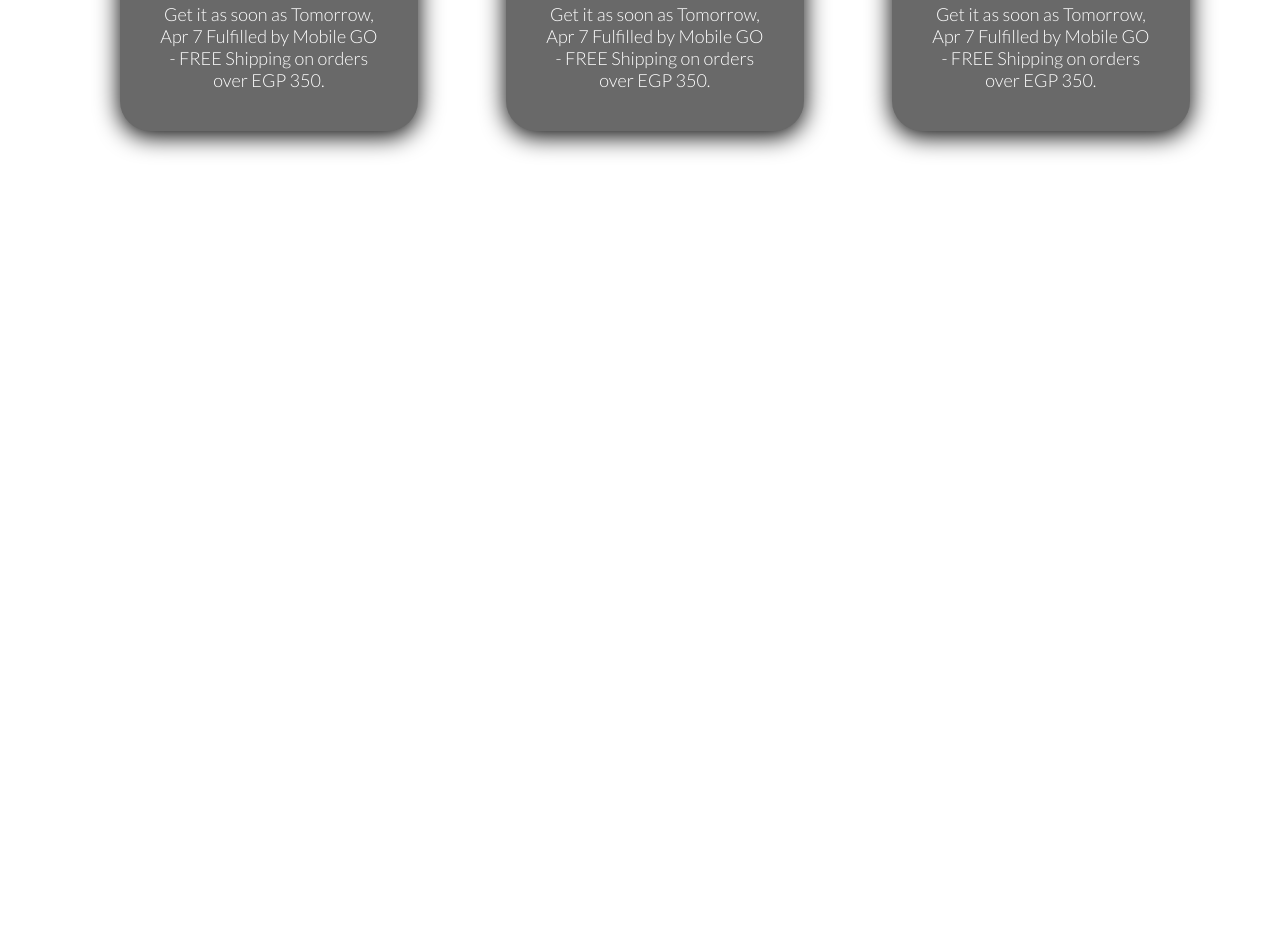
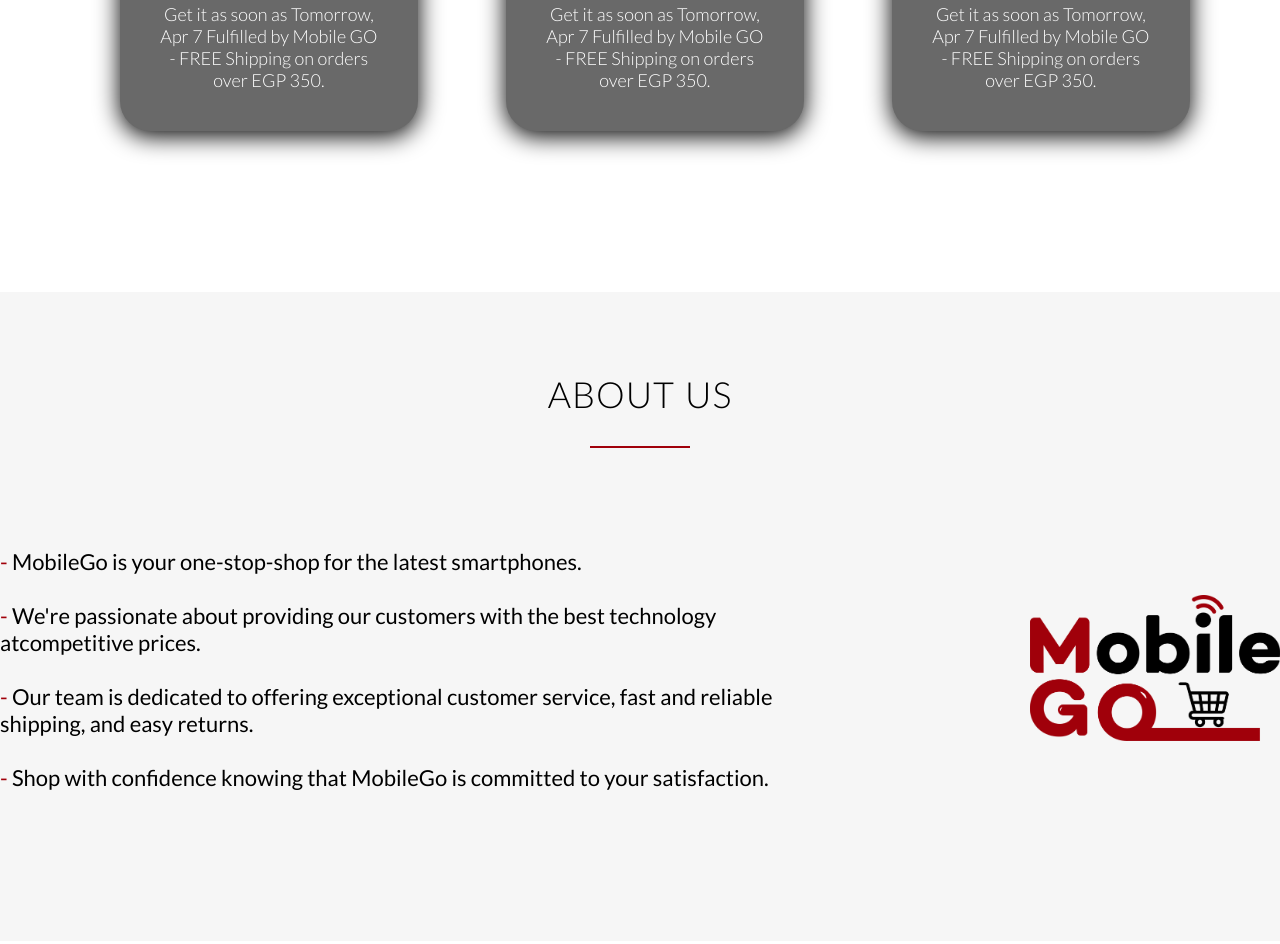
Before and after one commit to Noor-Mohamed/MobileGo, a plain HTML site: page MobileGo website/Home/index_home.html in a window 1280 px wide. Shown: the part 1257-2201 px from the top of the page. Before the commit the page ends 1799 px from the top, so only its background shows below. Drawn offline with Linux system fonts and the light colour scheme.

Commit message:
Home page update

```diff
--- a/MobileGo website/Home/index_home.html
+++ b/MobileGo website/Home/index_home.html
@@ -16,15 +16,17 @@
             <ul class="main_nav">
                 <li><a class="nav_link" href="#">Home</a></li>
                 <li><a class="nav_link" href="../store/index_store.html">Store</a></li>
-                <li><a class="nav_link" href="#">Offers</a></li>
-                <li><a class="nav_link" href="#">About us</a></li>
+                <li><a class="nav_link" href="#offers">Offers</a></li>
+                <li><a class="nav_link" href="#about_us">About us</a></li>
                 <li><a class="nav_link" href="#">Contact us</a></li>
             </ul>
             <img class="profile_img" src="imgs/user.png" alt="user">
             <a class="log_in" href="../login/index_login.html">Log in</a>
         </nav>
         <div class="Main_header">
-            <video src="video/home_video.webm" autoplay muted></video>
+            <video id="myVideo" autoplay muted>
+                <source src="video/home_video.webm" type="video/webm">
+            </video>
             <div class="text-overlay">
                 <h1>OFFERS UP TO <b>25%</b> OFF</h1>
             </div>
@@ -33,7 +35,7 @@
             </div>
         </div>
     </header>
-    <section class="offers_sec">
+    <section id="offers" class="offers_sec">
         <div class="latest_offers row">
             <h2>LATEST OFFERS</h2>
         </div>
@@ -109,5 +111,22 @@
             </div>
         </div>
     </section>
+    <section id="about_us" class="about_sec">
+        <div class="row">
+            <h2>ABOUT US</h2>
+        </div>
+        <div class="about_content">
+            <div class="about_text">
+                <p><font color="#a0000a">- </font>MobileGo is your one-stop-shop for the latest smartphones.<br><br>
+                    <font color="#a0000a">- </font>We're passionate about providing our customers with the best technology atcompetitive prices.<br><br>
+                    <font color="#a0000a">- </font>Our team is dedicated to offering exceptional customer service,
+                    fast and reliable shipping, and easy returns.<br><br>
+                    <font color="#a0000a">- </font>Shop with confidence knowing that MobileGo is committed to your satisfaction.</p>
+            </div>
+            <div class="about_img">
+                <img src="imgs/MobileGo.png" alt="MobileGo">
+            </div>
+        </div>
+    </section>
 </body>
 </html>
--- a/MobileGo website/Home/style_home.css
+++ b/MobileGo website/Home/style_home.css
@@ -27,7 +27,7 @@
 
 section{
     display: block;
-    margin-bottom: 300px;
+    margin-bottom: 50px;
     padding: 80px 0px;
 }
 
@@ -141,6 +141,7 @@
     height: 100%;
     object-fit: cover;
   }
+
 
   .text-overlay {
     position: absolute;
@@ -272,3 +273,50 @@
     margin-right: 8%;
     color: #5bc86e;
 }
+/*-----------About us sec-----------*/
+.about_sec{
+    background-color: #f6f6f6;
+}
+
+.about_sec h2{
+    font-size: 180%;
+    word-spacing: 2px;
+    text-align: center;
+    margin-bottom: 100px;
+    letter-spacing: 1px;
+    color: black;
+    font-weight: 300;
+    text-transform: uppercase;
+
+}
+
+.about_sec h2:after {
+    display: block;
+    height: 2px;
+    background-color: #a0000a;
+    content: " ";
+    width: 100px;
+    margin: 0 auto;
+    margin-top: 30px;
+}
+
+.about_text{
+    color: #000;
+    font-weight: 400;
+    font-size: 22px;
+}
+
+.about_img img{
+    width: 250px;
+}
+
+.about_img{
+    padding-left: 15%;
+}
+
+.about_content{
+    margin-bottom: 70px;
+    display: flex;
+    justify-content: center;
+    align-items: center;
+}
--- a/MobileGo website/login/style_login.css
+++ b/MobileGo website/login/style_login.css
@@ -11,11 +11,11 @@
     width: 100px;
     height: 60px;
     margin-left: 18%;
-    transition: 1s ease;
+    transition: 0.7s ease;
 }
 
 .logo:hover{
-    transform: scale(1.5);
+    transform: scale(1.3);
     cursor: pointer;
 
 }
```
Also changed, not shown: MobileGo website/login/index_login.html (+1 -1 lines), MobileGo website/sign up/style_signup.css (+6 -3 lines).
